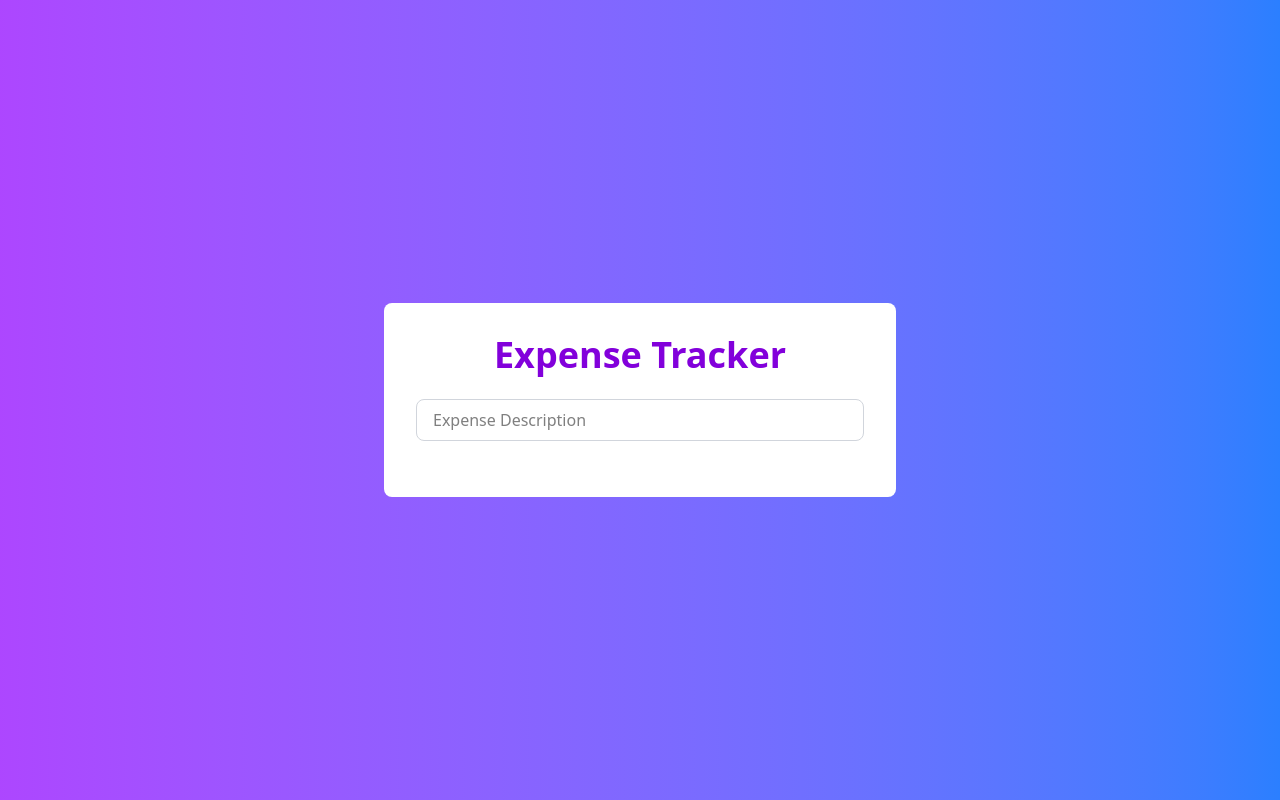
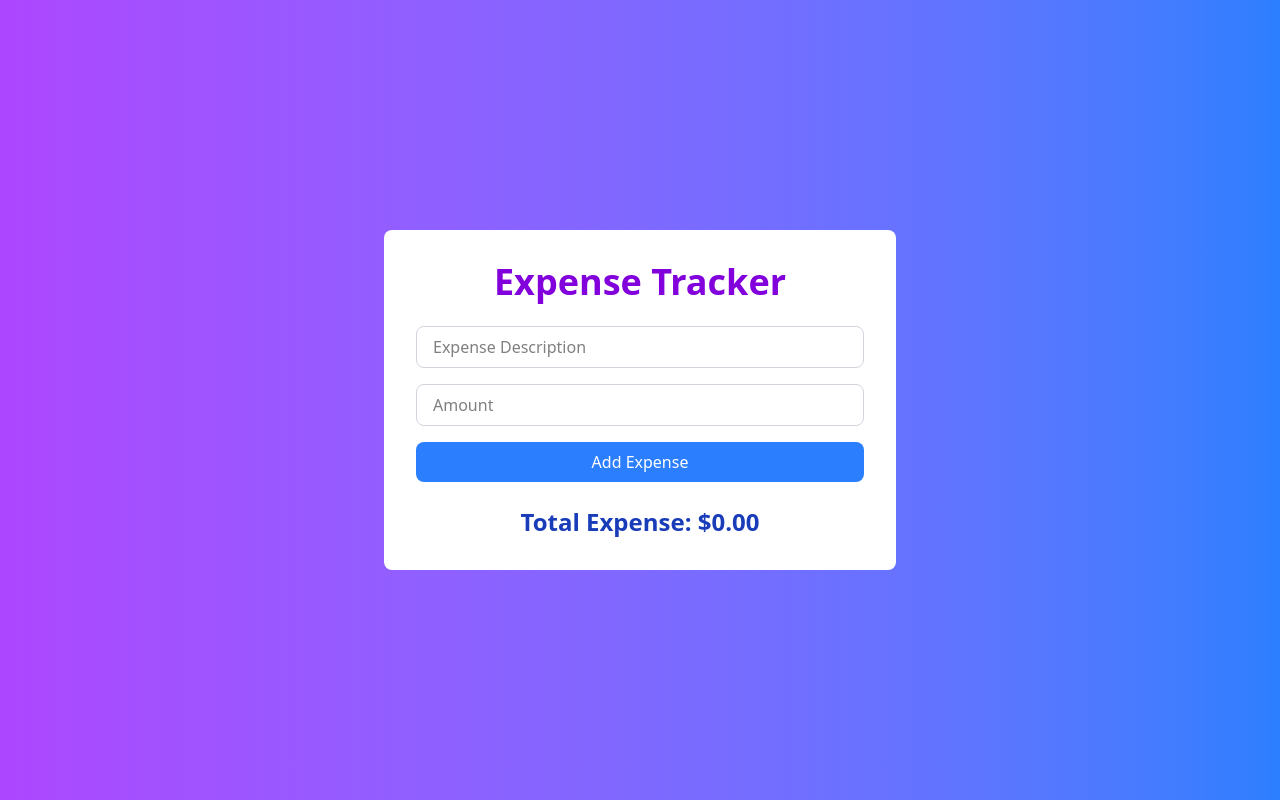
Before and after one commit to nothariharan/zustand_learn, a React (Vite) app: page / in a window 1280 px wide. Built offline with nearby package versions, Linux system fonts and the light colour scheme.

Commit message:
completed expense tracker

```diff
--- a/src/components/ExpenseTracker.tsx
+++ b/src/components/ExpenseTracker.tsx
@@ -4,6 +4,17 @@ const ExpenseTracker = () => {
 const {expenses,addExpense,removeExpense} = useStore()
 const [description,setDescription] = useState<string>('')
 const [amount,setAmount] = useState<number | "">("")
+const handleAddExpense = () => {
+  if(description.trim() === "" || amount === "") return;
+  addExpense({
+    id: Date.now(),
+    description,
+    amount: +amount,
+  })
+
+  setDescription('');
+  setAmount('')
+}
   return (
     <div className="min-h-screen flex items-center justify-center bg-gradient-to-r from-purple-500 to-blue-500">
       <div className="bg-white p-8 rounded-lg shadwow-lg w-full max-w-lg">
@@ -13,6 +24,35 @@ const [amount,setAmount] = useState<number | "">("")
 
         <div className="space-y-4 mb-6">
           <input type="text" value={description} onChange={e=>setDescription(e.target.value)} placeholder="Expense Description" className="w-full px-4 py-2 border rounded-lg border-gray-300 focus:outline-none focus:ring-2 focus:ring-blue-500"/>
+          <input type="number" value={amount} onChange={e => setAmount(e.target.value === ''?'': Number(e.target.value))} placeholder="Amount " className="w-full px-4 py-2 border rounded-lg border-gray-300 focus:outline-none focus:ring-2 focus:ring-blue-500"/>
+          <button onClick={handleAddExpense} className="bg-blue-500 text-white w-full px-4 py-2 rounded-lg hover:bg-blue-600 focus:outline-none focus:ring-2 focus:ring-blue-500">Add Expense</button>
+
+        </div>
+        <ul className="space-y-4 mb-6">
+          {expenses.map((expense) => (
+            <li
+              key={expense.id}
+              className="flex justify-between items-center bg-blue-50 p-4 rounded-lg shadow-sm"
+            >
+              <span className="text-gray-700">
+                {expense.description}: ${expense.amount.toFixed(2)}
+              </span>
+              <button
+                onClick={() => removeExpense(expense.id)}
+                className="bg-red-500 text-white px-3 py-1 rounded-lg hover:bg-red-600 focus:outline-none focus:ring-2 focus:ring-red-500"
+              >
+                Delete
+              </button>
+            </li>
+          ))}
+        </ul>
+        <div className="text-center">
+          <h2 className="text-2xl font-semibold text-blue-800">
+            Total Expense: $
+            {expenses
+              .reduce((total, expense) => total + expense.amount, 0)
+              .toFixed(2)}
+          </h2>
         </div>
       </div>
     </div>
```
